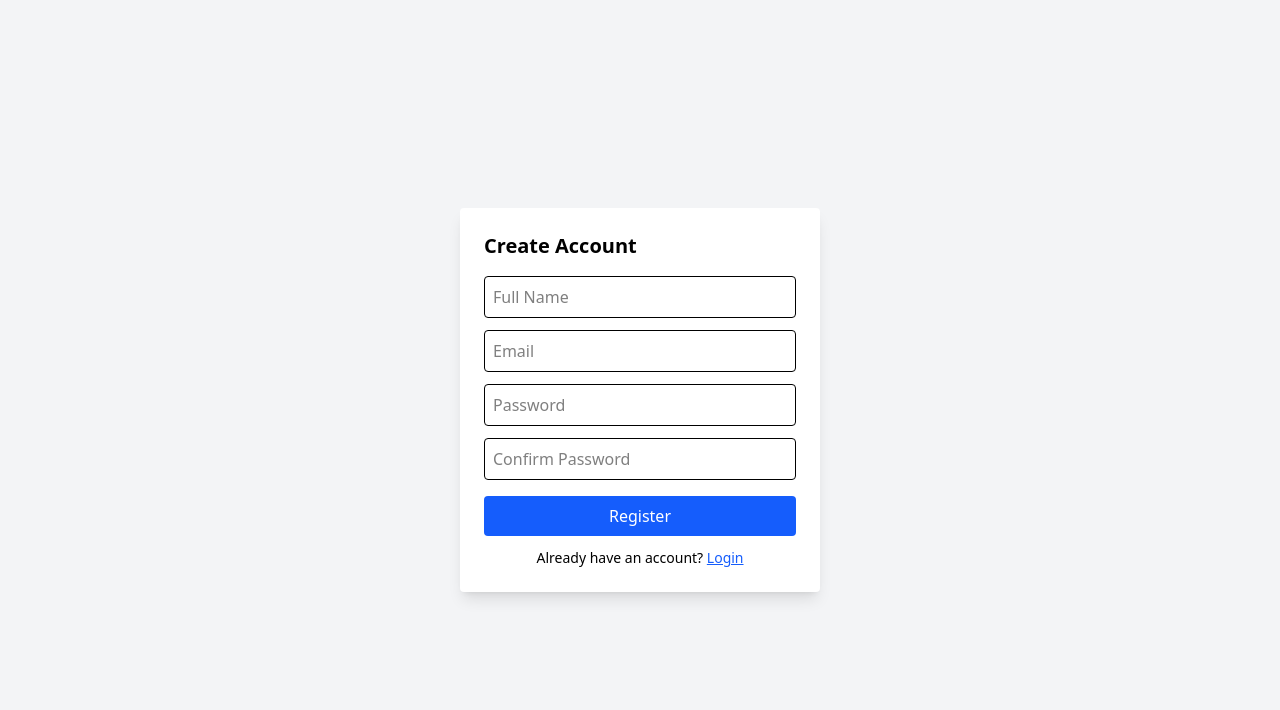
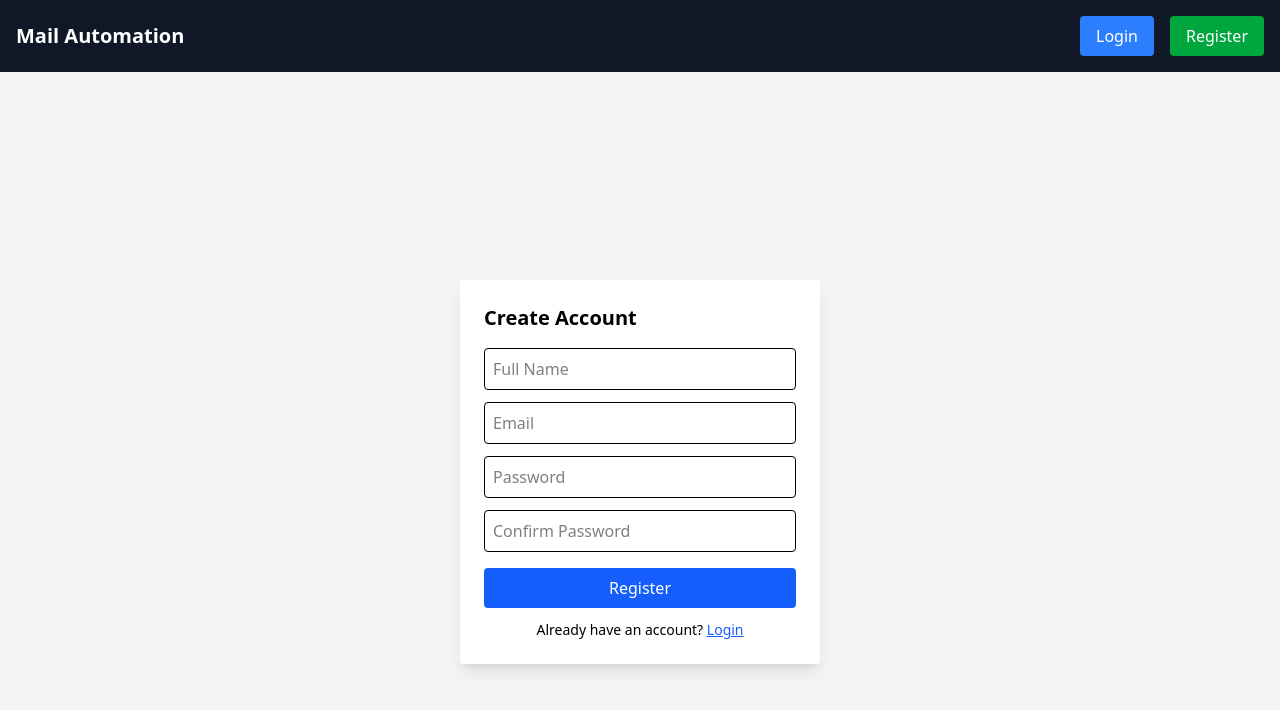
Before and after one commit to s1999-alt/Kaizen-Payments, a React app in the folder frontend/: page /register in a window 1280 px wide. Shown: the top 710 px of the page. Built offline with nearby package versions, Linux system fonts and the light colour scheme; the HTML template or start-up script is replaced by a standard one.

Commit message:
created logout button component, Navbar in components folder, navbar called in the Approuter

```diff
--- /dev/null
+++ b/frontend/src/components/LogoutButton.jsx
@@ -0,0 +1,22 @@
+import { useContext } from "react";
+import { AuthContext } from "../contexts/AuthContext";
+import { logoutUser } from "../api/auth";
+
+export default function LogoutButton() {
+  const { logout } = useContext(AuthContext);
+
+  const handleLogout = async () => {
+    const ok = await logoutUser();
+
+    logout();
+  };
+
+  return (
+    <button
+      onClick={handleLogout}
+      className="px-4 py-2 bg-red-500 text-white rounded hover:bg-red-600 transition"
+    >
+      Logout
+    </button>
+  );
+}
--- /dev/null
+++ b/frontend/src/components/Navbar.jsx
@@ -0,0 +1,36 @@
+import { useContext } from "react";
+import { Link } from "react-router-dom";
+import { AuthContext } from "../contexts/AuthContext";
+import LogoutButton from "./LogoutButton";
+
+export default function Navbar() {
+  const { isAuthenticated } = useContext(AuthContext);
+
+  return (
+    <nav className="w-full p-4 bg-gray-900 text-white flex justify-between items-center">
+      <h1 className="text-xl font-bold">Mail Automation</h1>
+
+      <div className="flex items-center gap-4">
+        {isAuthenticated ? (
+          <LogoutButton />
+        ) : (
+          <>
+            <Link
+              to="/login"
+              className="bg-blue-500 px-4 py-2 rounded hover:bg-blue-600"
+            >
+              Login
+            </Link>
+
+            <Link
+              to="/register"
+              className="bg-green-600 px-4 py-2 rounded hover:bg-green-700"
+            >
+              Register
+            </Link>
+          </>
+        )}
+      </div>
+    </nav>
+  );
+}
--- a/frontend/src/pages/Register.jsx
+++ b/frontend/src/pages/Register.jsx
@@ -32,6 +32,7 @@ export default function Register() {
         name: form.name,
         email: form.email,
         password: form.password,
+        password2: form.password2,
       });
 
       login(res.data.token);
--- a/frontend/src/router/AppRouter.jsx
+++ b/frontend/src/router/AppRouter.jsx
@@ -2,6 +2,7 @@ import { BrowserRouter, Routes, Route, Navigate } from "react-router-dom";
 import { useContext } from "react";
 import { AuthContext } from "../contexts/AuthContext.jsx";
 
+import Navbar from "../components/Navbar";
 import MailPlanList from "../pages/MailPlanList.jsx";
 import MailPlanDetail from "../pages/MailPlanDetail.jsx";
 import CreateMailPlan from "../pages/CreateMailPlan.jsx";
@@ -11,13 +12,16 @@ import Register from "../pages/Register.jsx";
 
 
 const PrivateRoute = ({ children }) => {
-  const { token } = useContext(AuthContext);
-  return token ? children : <Navigate to="/login" />;
+  const { isAuthenticated } = useContext(AuthContext);
+  return isAuthenticated  ? children : <Navigate to="/login" />;
 };
 
 export default function AppRouter() {
   return (
     <BrowserRouter>
+
+      <Navbar />
+
       <Routes>
         <Route path="/register" element={<Register />} />
         <Route path="/login" element={<Login />} />
```
Also changed, not shown: 2 other files (tests, documents, lock files or other folders).
